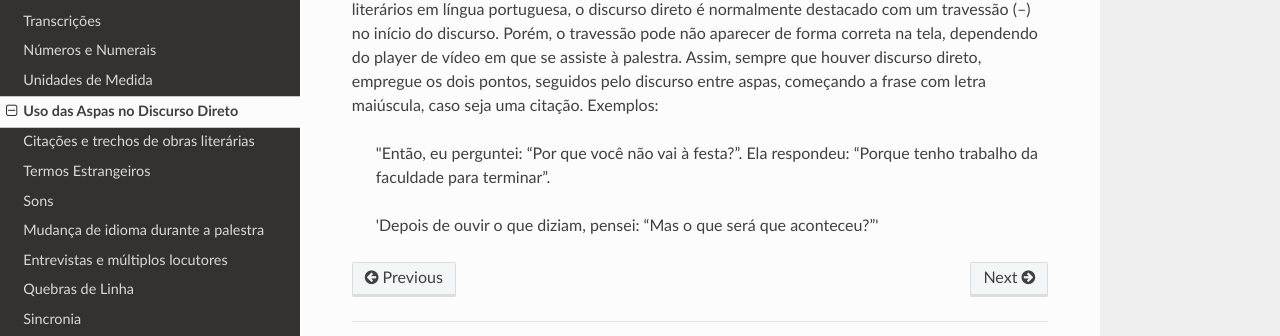
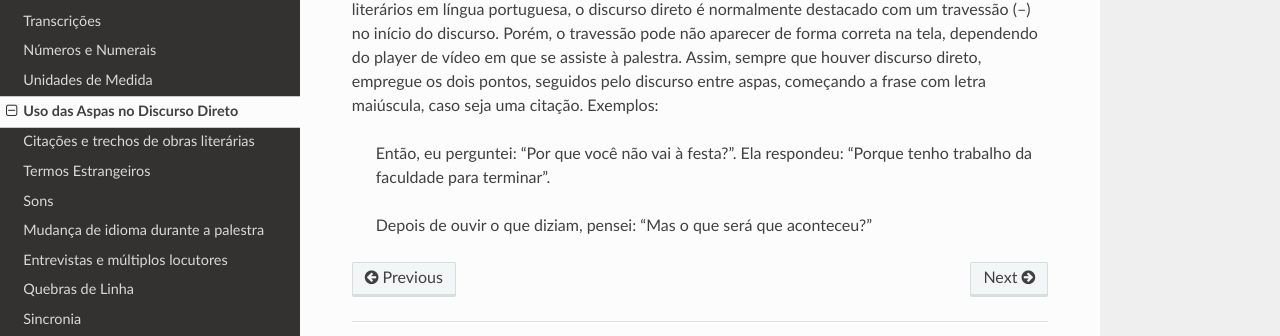
Before and after one commit to tupaschoal/TED-Translators_PT-BR_Styleguide, an MkDocs documentation site: the page built from docs/aspas_direto.md, in a window 1280 px wide. Shown: the part 234-570 px from the top of the page. Built offline with MkDocs 1.6.1, drawn with Linux system fonts in a browser that asks for light colours; nearby versions of some CDN libraries; old or Windows-style settings are respelled for this version of MkDocs.

```diff
--- a/docs/aspas_direto.md
+++ b/docs/aspas_direto.md
@@ -2,6 +2,6 @@
 
 Além de usar as aspas para destacar palavras estrangeiras sem tradução em português e não listadas entre as palavras estrangeiras que não devem ser grafadas com aspas, no Manual de Comunicação da Secom, use-as também para destacar o discurso direto na tradução. Em textos literários em língua portuguesa, o discurso direto é normalmente destacado com um travessão   (–) no início do discurso. Porém, o travessão pode não aparecer de forma correta na tela, dependendo do player de vídeo em que se assiste à palestra. Assim, sempre que houver discurso direto, empregue os dois pontos, seguidos pelo discurso entre aspas, começando a frase com letra maiúscula, caso seja uma citação. Exemplos:
 
-> "Então, eu perguntei: “Por que você não vai à festa?”. Ela respondeu: “Porque tenho trabalho da faculdade para terminar”.
+> Então, eu perguntei: “Por que você não vai à festa?”. Ela respondeu: “Porque tenho trabalho da faculdade para terminar”.
 
-> 'Depois de ouvir o que diziam, pensei: “Mas o que será que aconteceu?”'
+> Depois de ouvir o que diziam, pensei: “Mas o que será que aconteceu?”
```
